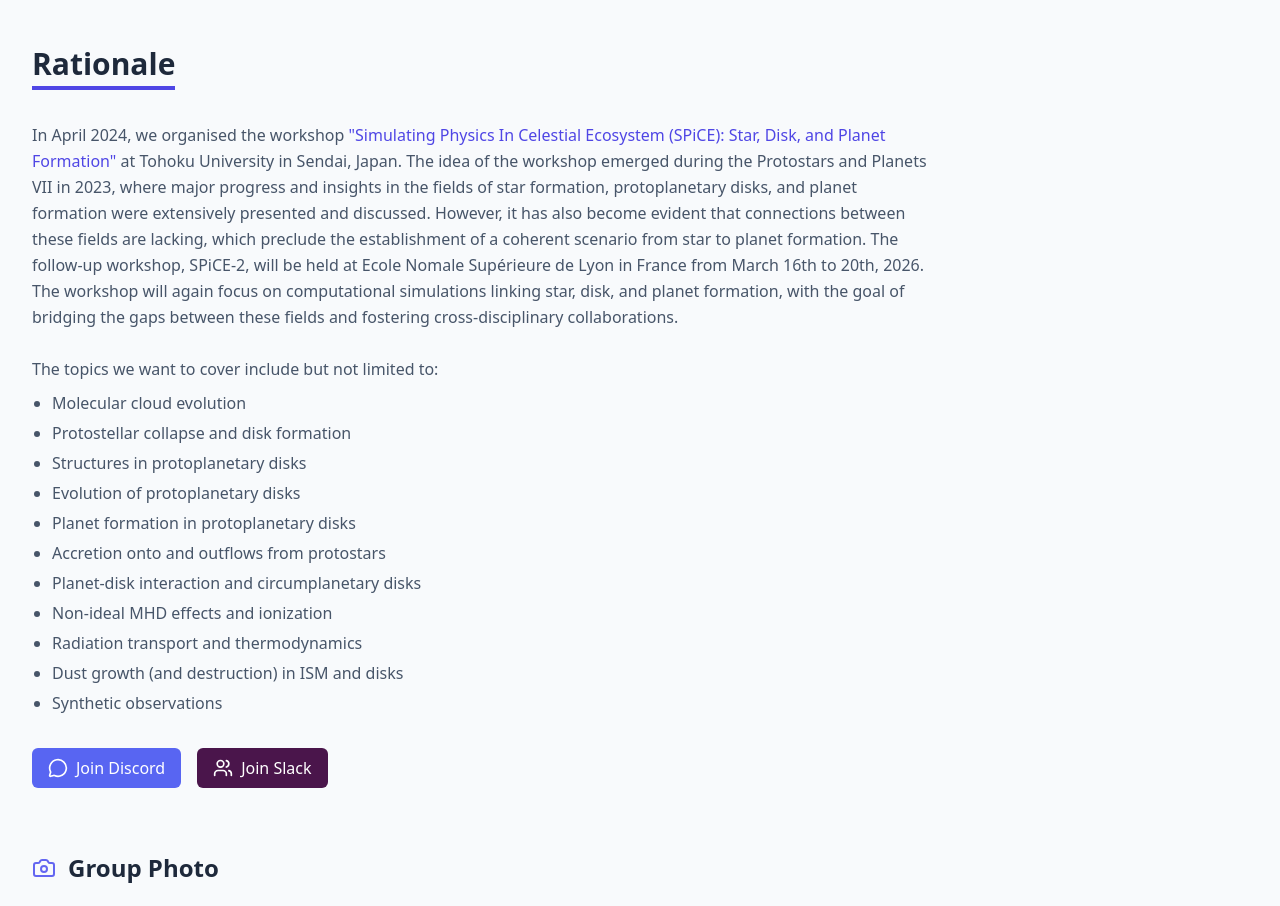
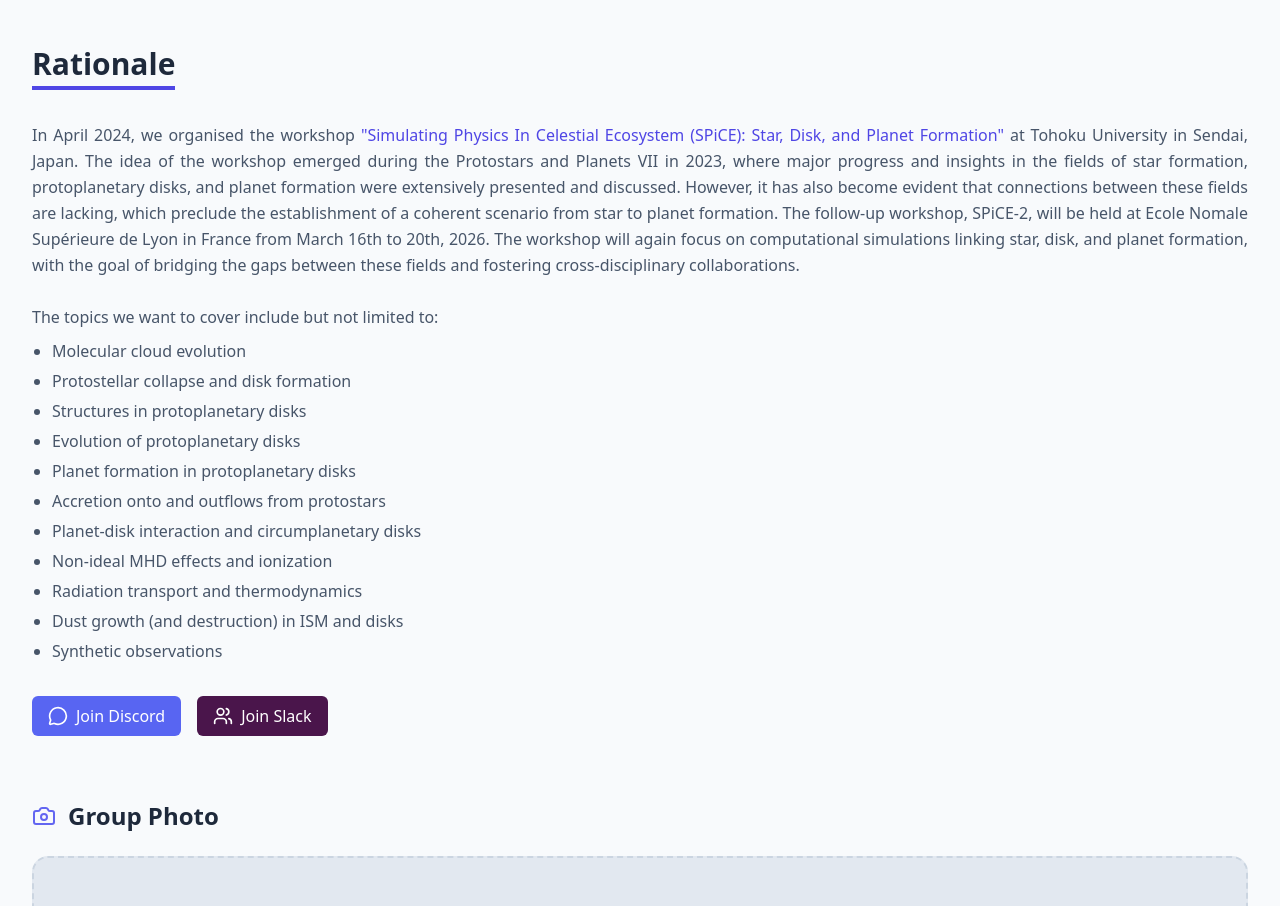
Before and after one commit to spice-workshop/spice-workshop.github.io, a React (Vite) app: page /participants in a window 1280 px wide. Shown: the part 580-1486 px from the top of the page. Built offline with nearby package versions, Linux system fonts and the light colour scheme.

Commit message:
[Style] Improve Rationale section layout and formatting

```diff
--- a/src/components/views/HomeView.jsx
+++ b/src/components/views/HomeView.jsx
@@ -43,7 +43,7 @@ const HomeView = () => (
       {/* About Section */}
       <div className="mb-16">
           <SectionTitle>Rationale</SectionTitle>
-          <div className="prose prose-lg text-slate-600 dark:text-slate-300 leading-relaxed max-w-4xl whitespace-pre-wrap">
+          <div className="text-justify prose prose-lg text-slate-600 dark:text-slate-300 leading-relaxed md:max-w-7xl whitespace-pre-wrap">
               {CONSTANTS.details.description}
           </div>
           <div className="mt-8 flex flex-wrap gap-4">
--- a/src/data/Constants.jsx
+++ b/src/data/Constants.jsx
@@ -9,9 +9,13 @@ export const CONSTANTS = {
     location: "Lyon, France",
     description: (
       <>
-        In April 2024, we organised the workshop <a href="https://www.astr.tohoku.ac.jp/~tomida/spice/" target="_blank" rel="noreferrer" className="text-indigo-600 dark:text-indigo-400 hover:underline">"Simulating Physics In Celestial Ecosystem (SPiCE): Star, Disk, and Planet Formation"</a> at Tohoku University in Sendai, Japan. The idea of the workshop emerged during the Protostars and Planets VII in 2023, where major progress and insights in the fields of star formation, protoplanetary disks, and planet formation were extensively presented and discussed. However, it has also become evident that connections between these fields are lacking, which preclude the establishment of a coherent scenario from star to planet formation. The follow-up workshop, SPiCE-2, will be held at Ecole Nomale Supérieure de Lyon in France from March 16th to 20th, 2026. The workshop will again focus on computational simulations linking star, disk, and planet formation, with the goal of bridging the gaps between these fields and fostering cross-disciplinary collaborations.
+        In April 2024, we organised the workshop <a href="https://www.astr.tohoku.ac.jp/~tomida/spice/" target="_blank" rel="noreferrer" className="text-indigo-600 dark:text-indigo-400 hover:underline">"Simulating Physics In Celestial Ecosystem (SPiCE): Star, Disk, and Planet Formation"</a> at Tohoku University in Sendai, Japan.
+        The idea of the workshop emerged during the Protostars and Planets VII in 2023, where major progress and insights in the fields of star formation, protoplanetary disks, and planet formation were extensively presented and discussed.
+        However, it has also become evident that connections between these fields are lacking, which preclude the establishment of a coherent scenario from star to planet formation.
+        The follow-up workshop, SPiCE-2, will be held at Ecole Nomale Supérieure de Lyon in France from March 16th to 20th, 2026.
+        The workshop will again focus on computational simulations linking star, disk, and planet formation, with the goal of bridging the gaps between these fields and fostering cross-disciplinary collaborations.
         <br /><br />
-        The topics we want to cover include but not limited to:
+        <div className="mb-2">The topics we want to cover include but not limited to:</div>
         <ul className="list-disc pl-5 mt-2 space-y-1">
           <li>Molecular cloud evolution</li>
           <li>Protostellar collapse and disk formation</li>
```
